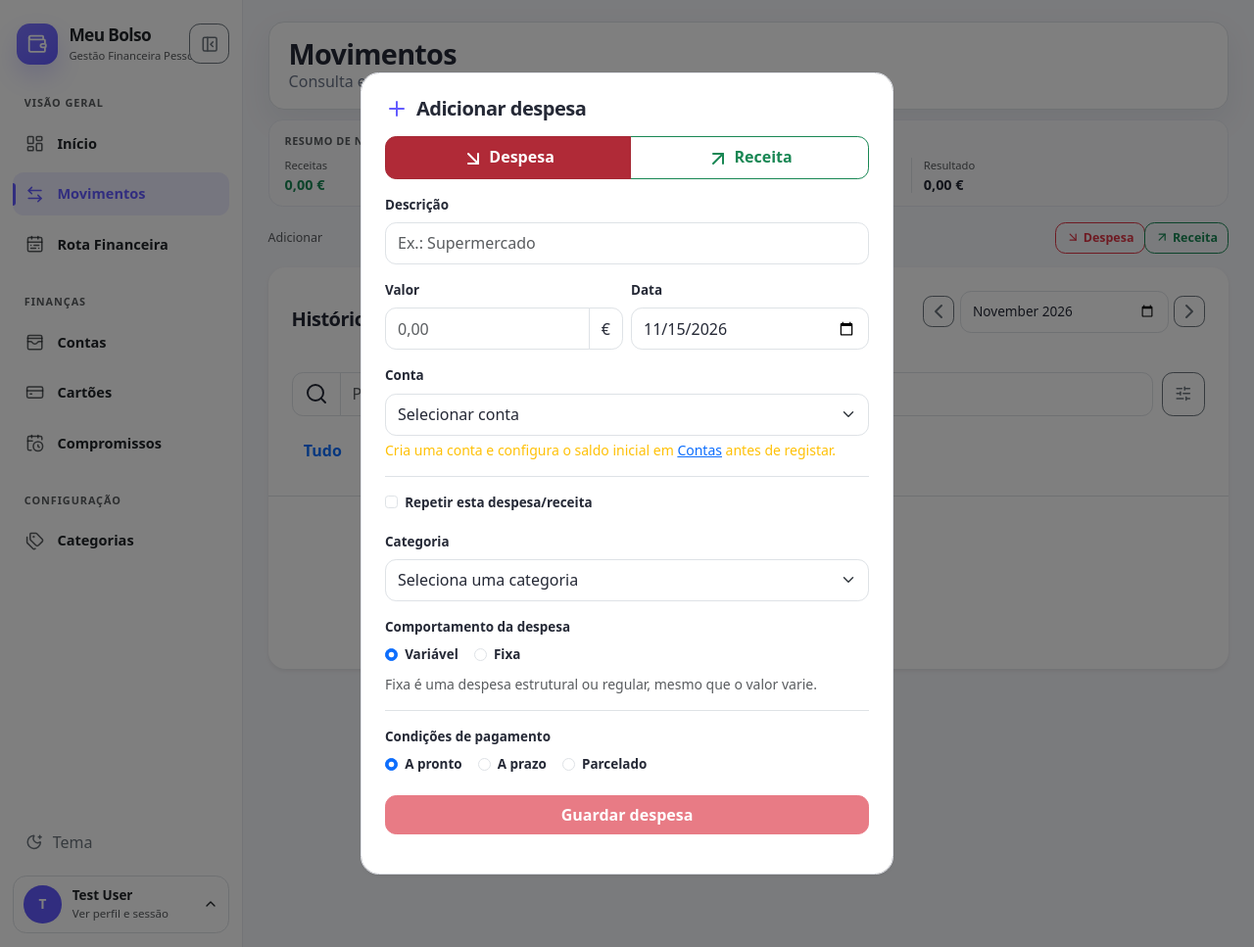
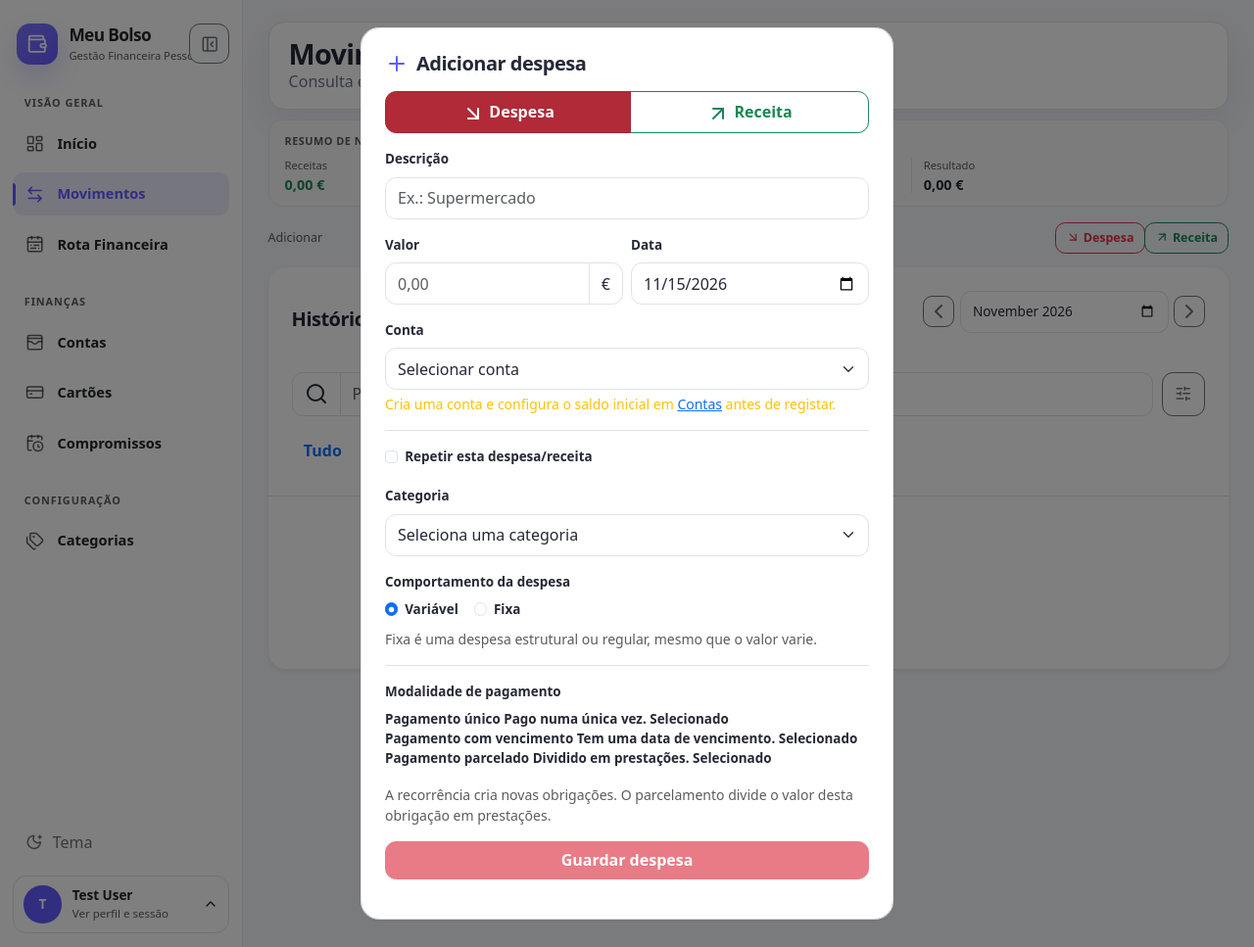
Before and after one commit to lc-curto/gestor-de-despesas, a Laravel app: page /dashboard/movimentos?novo=1&tipo=despesa in a window 1280 px wide. Shown: the whole page at 98% size. Run offline with Laravel 12, Linux system fonts and the light colour scheme; a user stored in the database is signed in; data comes from the database, SQL or seed files in the repository; data that the repository does not hold is empty; some libraries are stand-ins or nearby versions.

Commit message:
Redesign payment modality cards in movement editor

```diff
--- a/resources/views/movements.blade.php
+++ b/resources/views/movements.blade.php
@@ -119,18 +119,69 @@
                             <div class="form-text">Fixa é uma despesa estrutural ou regular, mesmo que o valor varie.</div>
                         </div>
                         <div id="dashboardPaymentFields" class="border-top pt-3 mb-3">
-                            <label class="form-label d-block">Condições de pagamento</label>
-                            <div class="d-flex flex-wrap gap-3 mb-3">
-                                <label class="form-check"><input class="form-check-input" type="radio" name="payment_condition" value="cash" checked> <span class="form-check-label">A pronto</span></label>
-                                <label class="form-check"><input class="form-check-input" type="radio" name="payment_condition" value="deferred"> <span class="form-check-label">A prazo</span></label>
-                                <label class="form-check"><input class="form-check-input" type="radio" name="payment_condition" value="installments"> <span class="form-check-label">Parcelado</span></label>
+                            <label class="form-label d-block fw-semibold mb-2">Modalidade de pagamento</label>
+                            <div class="payment-mode-grid mb-3" role="radiogroup" aria-label="Modalidade de pagamento">
+                                <label class="payment-mode-card">
+                                    <input class="visually-hidden" type="radio" name="payment_condition" value="cash" checked>
+                                    <span class="payment-mode-card-title">Pagamento único</span>
+                                    <span class="payment-mode-card-description">Pago numa única vez.</span>
+                                    <span class="payment-mode-card-selected" aria-hidden="true">Selecionado</span>
+                                </label>
+                                <label class="payment-mode-card">
+                                    <input class="visually-hidden" type="radio" name="payment_condition" value="deferred">
+                                    <span class="payment-mode-card-title">Pagamento com vencimento</span>
+                                    <span class="payment-mode-card-description">Tem uma data de vencimento.</span>
+                                    <span class="payment-mode-card-selected" aria-hidden="true">Selecionado</span>
+                                </label>
+                                <label class="payment-mode-card">
+                                    <input class="visually-hidden" type="radio" name="payment_condition" value="installments">
+                                    <span class="payment-mode-card-title">Pagamento parcelado</span>
+                                    <span class="payment-mode-card-description">Dividido em prestações.</span>
+                                    <span class="payment-mode-card-selected" aria-hidden="true">Selecionado</span>
+                                </label>
                             </div>
                             <div id="dashboardCommitmentOptions" class="row g-2" hidden>
-                                <div class="col-6"><label for="dashboardPaymentMethod" class="form-label">Método</label><select id="dashboardPaymentMethod" name="payment_method" class="form-select"><option value="">Selecionar</option><option value="cash">Dinheiro</option><option value="card">Cartão</option><option value="transfer">Transferência</option><option value="mbway">MB WAY</option><option value="other">Outro</option></select></div>
-                                <div class="col-6" id="dashboardInstallmentsField" hidden><label for="dashboardInstallments" class="form-label">Parcelas</label><input id="dashboardInstallments" name="installments_count" type="number" min="2" max="120" value="2" class="form-control"></div>
-                                <div class="col-6"><label for="dashboardDueDate" class="form-label">Primeiro vencimento</label><input id="dashboardDueDate" name="due_date" type="date" class="form-control" value="{{ now()->toDateString() }}"></div>
+                                <div class="col-12">
+                                    <label for="dashboardPaymentMethod" class="form-label">Método de pagamento previsto</label>
+                                    <select id="dashboardPaymentMethod" name="payment_method" class="form-select">
+                                        <option value="">Selecionar método</option>
+                                        <option value="cash">Dinheiro</option><option value="debit">Cartão de débito</option>
+                                        <option value="credit">Cartão de crédito</option><option value="transfer">Transferência bancária</option>
+                                        <option value="mbway">MB WAY</option><option value="direct_debit">Débito direto</option>
+                                    </select>
+                                </div>
+                                <div class="col-12" id="dashboardDueDateField">
+                                    <label for="dashboardDueDate" class="form-label">Data de vencimento</label>
+                                    <input id="dashboardDueDate" name="due_date" type="date" class="form-control" value="{{ now()->toDateString() }}">
+                                </div>
+                                <div class="col-6" id="dashboardInstallmentsField" hidden>
+                                    <label for="dashboardInstallments" class="form-label">Número de prestações</label>
+                                    <input id="dashboardInstallments" name="installments_count" type="number" min="2" max="120" value="2" class="form-control">
+                                </div>
+                                <div class="col-6" id="dashboardInstallmentFrequencyField" hidden>
+                                    <label for="dashboardInstallmentFrequency" class="form-label">Periodicidade</label>
+                                    <select id="dashboardInstallmentFrequency" name="installment_frequency" class="form-select">
+                                        <option value="weekly">Semanal</option><option value="biweekly">Quinzenal</option><option value="monthly" selected>Mensal</option>
+                                    </select>
+                                </div>
+                                <div class="col-12" id="dashboardInstallmentSchedule" hidden>
+                                    <div class="small fw-semibold mb-2">Calendário de vencimentos</div>
+                                    <div class="list-group list-group-flush" id="dashboardInstallmentScheduleList" aria-live="polite"></div>
+                                </div>
                             </div>
-                            <div id="dashboardPaidFields" class="mt-3" hidden><label class="form-label d-block">Já foi pago?</label><div class="d-flex gap-3"><label class="form-check"><input class="form-check-input" type="radio" name="paid_now" value="1"> <span class="form-check-label">Sim</span></label><label class="form-check"><input class="form-check-input" type="radio" name="paid_now" value="0" checked> <span class="form-check-label">Ainda não</span></label></div><div id="dashboardPaymentDetails" class="row g-2 mt-1" hidden><div class="col-6"><label for="dashboardPaymentAmount" class="form-label">Valor pago</label><input id="dashboardPaymentAmount" name="payment_amount" type="number" min="0.01" step="0.01" class="form-control"></div><div class="col-6"><label for="dashboardPaymentDate" class="form-label">Data</label><input id="dashboardPaymentDate" name="payment_date" type="date" class="form-control" value="{{ now()->toDateString() }}"></div><div class="col-12"><label for="dashboardPaymentAccount" class="form-label">Conta do pagamento</label><select id="dashboardPaymentAccount" name="payment_account_id" class="form-select"><option value="">Selecionar conta</option>@foreach ($accounts as $account)<option value="{{ $account->id }}">{{ $account->name }} · {{ $account->currency }}</option>@endforeach</select></div></div></div>
+                            <div id="dashboardPaidFields" class="mt-3" hidden>
+                                <label class="form-label d-block">Já aconteceu?</label>
+                                <div class="d-flex gap-3">
+                                    <label class="form-check"><input class="form-check-input" type="radio" name="paid_now" value="1"> <span class="form-check-label">Sim</span></label>
+                                    <label class="form-check"><input class="form-check-input" type="radio" name="paid_now" value="0" checked> <span class="form-check-label">Ainda não</span></label>
+                                </div>
+                                <div id="dashboardPaymentDetails" class="row g-2 mt-1" hidden>
+                                    <div class="col-6"><label for="dashboardPaymentAmount" class="form-label">Valor pago</label><input id="dashboardPaymentAmount" name="payment_amount" type="number" min="0.01" step="0.01" class="form-control"></div>
+                                    <div class="col-6"><label for="dashboardPaymentDate" class="form-label">Data do pagamento</label><input id="dashboardPaymentDate" name="payment_date" type="date" class="form-control" value="{{ now()->toDateString() }}"></div>
+                                    <div class="col-12"><label for="dashboardPaymentAccount" class="form-label">Conta utilizada</label><select id="dashboardPaymentAccount" name="payment_account_id" class="form-select"><option value="">Selecionar conta</option>@foreach ($accounts as $account)<option value="{{ $account->id }}">{{ $account->name }} · {{ $account->currency }}</option>@endforeach</select></div>
+                                </div>
+                            </div>
+                            <p class="form-text mb-0 mt-2">A recorrência cria novas obrigações. O parcelamento divide o valor desta obrigação em prestações.</p>
                         </div>
                         <div class="d-grid gap-2">
                             <button type="submit" class="btn btn-danger w-100" id="saveMovementButton" @disabled($accounts->isEmpty())>Guardar despesa</button>
```
